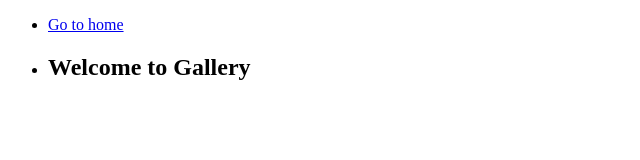
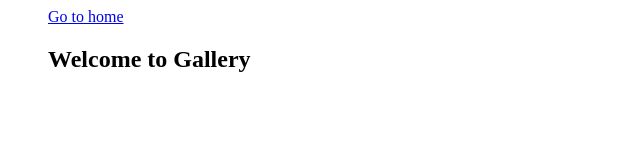
Before and after one commit to IvanBuzin/goit-js-hw-09, a website built with Vite: page src/1-gallery.html in a window 1280 px wide. Shown: the whole page, without its empty margins (0-640 px from the left). Built offline with nearby package versions, Linux system fonts and the light colour scheme.

Commit message:
w up gallery.html

```diff
--- a/src/1-gallery.html
+++ b/src/1-gallery.html
@@ -8,11 +8,18 @@
   <title>Gallery</title>
   <link rel="preconnect" href="https://fonts.googleapis.com" />
   <link rel="preconnect" href="https://fonts.gstatic.com" crossorigin />
+  <link rel="stylesheet" href="https://cdn.jsdelivr.net/npm/basiclightbox@5.0.4/dist/basicLightbox.min.css" />
   <link href="https://fonts.googleapis.com/css2?family=Montserrat:wght@400;500;600&amp;display=swap" rel="stylesheet">
   <link rel="stylesheet" href="./css/1-gallery.css">
 </head>
 
 <body>
+  <style>
+    ul {
+      list-style-type: none;
+      margin: 0;
+    }
+  </style>
   <section>
     <ul>
       <li><a href="./index.html">Go to home</a></li>
```
